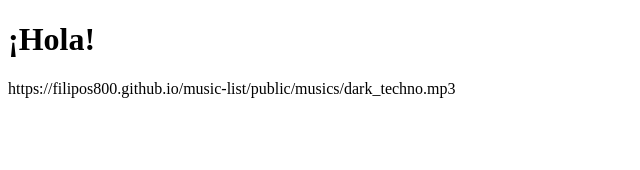
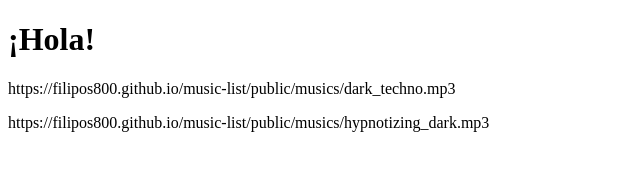
Before and after one commit to filipos800/music-list, a plain HTML site: page index.html in a window 1280 px wide. Shown: the whole page, without its empty margins (0-640 px from the left). Drawn offline with Linux system fonts and the light colour scheme.

Commit message:
new music

```diff
--- a/index.html
+++ b/index.html
@@ -7,6 +7,7 @@
 
 <h1>¡Hola!</h1>
 <p>https://filipos800.github.io/music-list/public/musics/dark_techno.mp3</p>
+<p>https://filipos800.github.io/music-list/public/musics/hypnotizing_dark.mp3</p>
 
 </body>
 </html>
```
Also changed, not shown: 1 other file.
